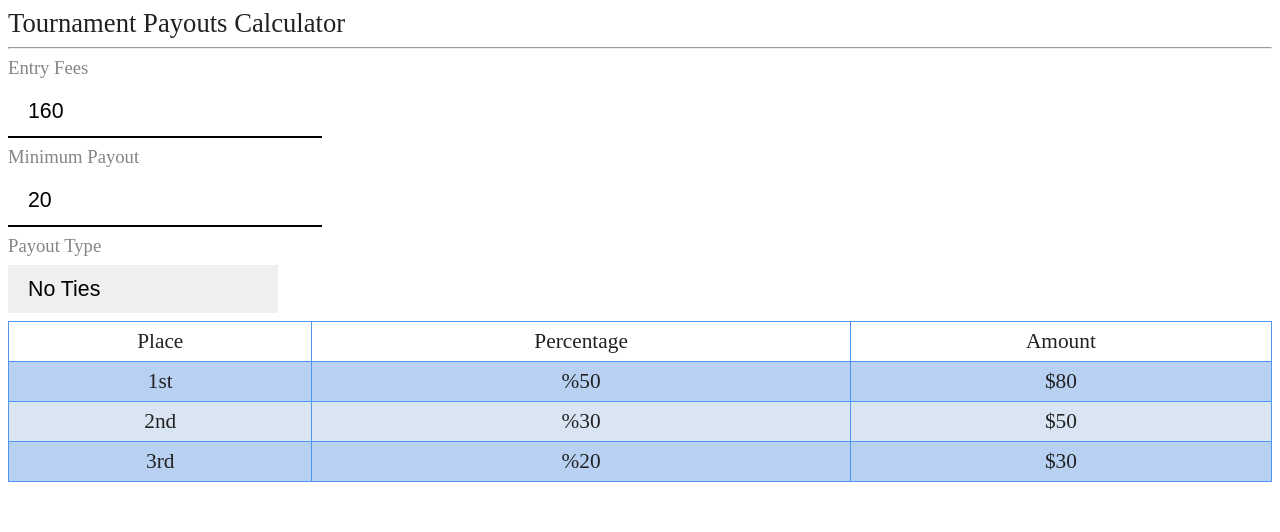
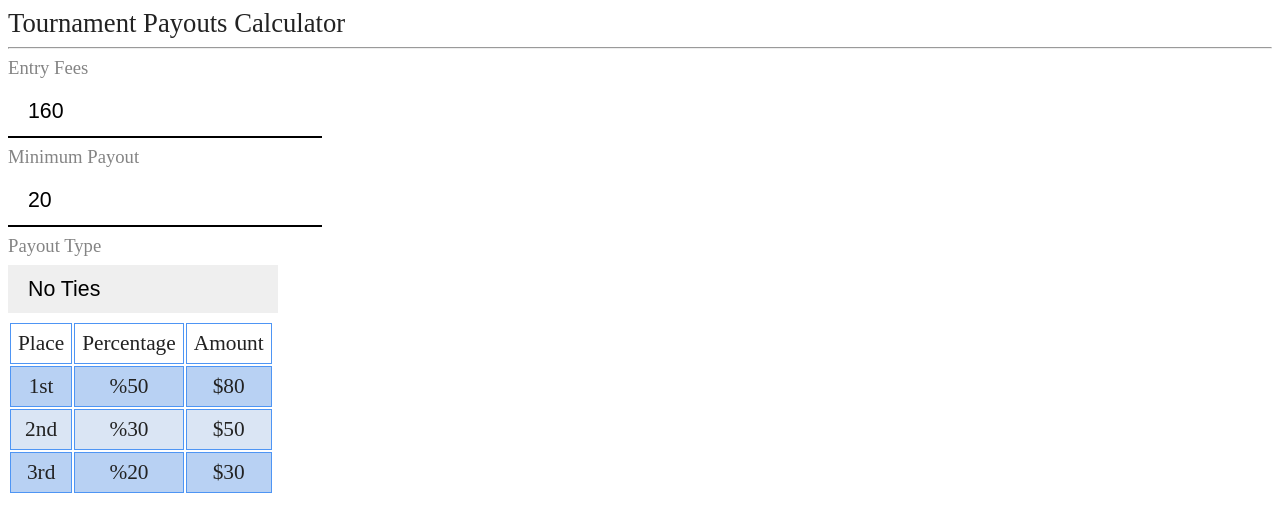
Before and after one commit to speaking-in-code/foosball-payouts, an Angular app: page / in a window 1280 px wide. Shown: the top 532 px of the page. Built offline with nearby package versions, Linux system fonts and the light colour scheme.

Commit message:
Fix table width and cell borders after upgrade to angular 19

```diff
--- a/src/app/app.component.css
+++ b/src/app/app.component.css
@@ -36,10 +36,6 @@
 }
 
 /* From https://www.textfixer.com/tutorials/css-table-alternating-rows.php */
-.TFtable {
-  width:100%;
-  border-collapse:collapse;
-}
 .TFtable td {
   padding:7px;
   border:#4e95f4 1px solid;
```
